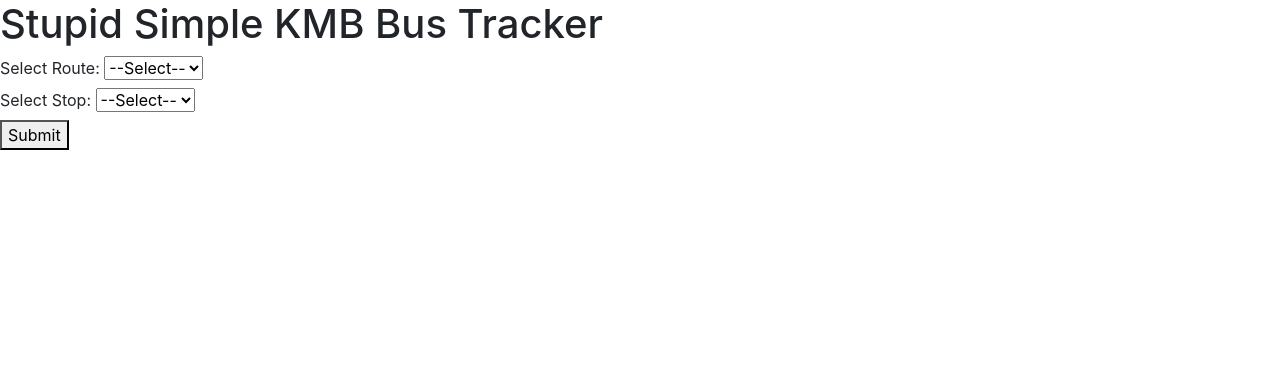
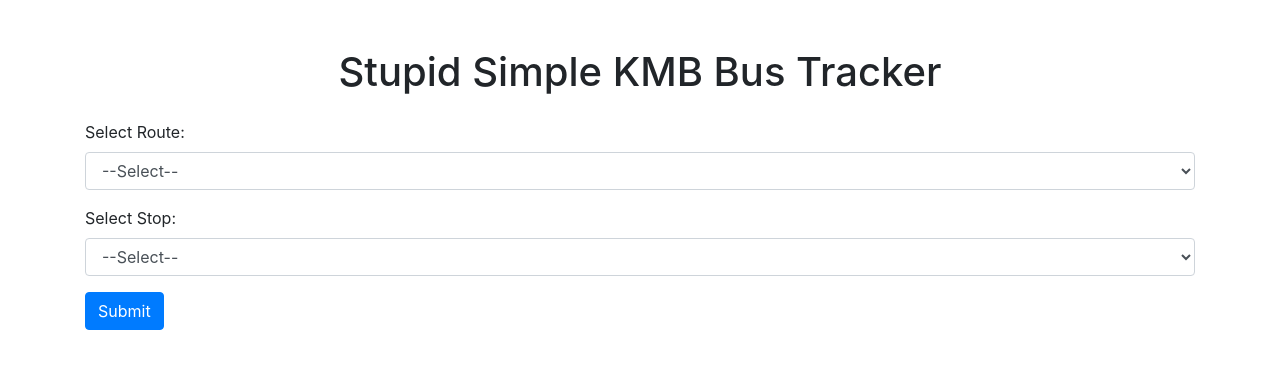
Before and after one commit to anath2/kmb-eta, a Flask app: page / in a window 1280 px wide. Shown: the top 369 px of the page. Run offline with Flask 3, Linux system fonts and the light colour scheme; data that the repository does not hold is empty; some libraries are stand-ins or nearby versions.

Commit message:
style: update HTML structure and styling for bus tracker page

```diff
--- a/web/templates/index.html
+++ b/web/templates/index.html
@@ -9,25 +9,25 @@
     <script src="https://unpkg.com/htmx.org" defer></script>
     <script src="{{ url_for('static', filename='js/app.js') }}" defer></script>
 </head>
-<body>
-    <h1>Stupid Simple KMB Bus Tracker</h1>
+<body class="container mt-5">
+    <h1 class="text-center mb-4">Stupid Simple KMB Bus Tracker</h1>
+    <div class="form-group">
         <label for="route">Select Route:</label>
-    <select id="route" name="route" hx-get="/update-options" hx-target="#stop" hx-trigger="change" aria-label="Select Route">
+        <select class="form-control" id="route" name="route" hx-get="/update-options" hx-target="#stop" hx-trigger="change" aria-label="Select Route">
             <option value="">--Select--</option>
             {% for route, bound, destination in routes %}
                 <option value="{{route}}, {{bound}}">{{ route }} - {{destination}}</option>
             {% endfor %}
         </select>
-    <br/>
-
+    </div>
+    <div class="form-group">
         <label for="stop">Select Stop:</label>
-    <select id="stop" name="stop" aria-label="Select Stop">
+        <select class="form-control" id="stop" name="stop" aria-label="Select Stop">
             <option value="">--Select--</option>
             <!--Dynamic update-->
         </select>
-    <br/>
-
-    <button
+    </div>
+    <button class="btn btn-primary"
         hx-get="/update"
         hx-target="#display"
         hx-trigger="click"
@@ -35,8 +35,7 @@
         aria-label="Submit">
         Submit
     </button>
-
-    <div id="display">
+    <div id="display" class="mt-4">
         <!-- Placeholder for dynamic content -->
     </div>
 </body>
```
Lines whose indentation alone changed are shown as unchanged.
